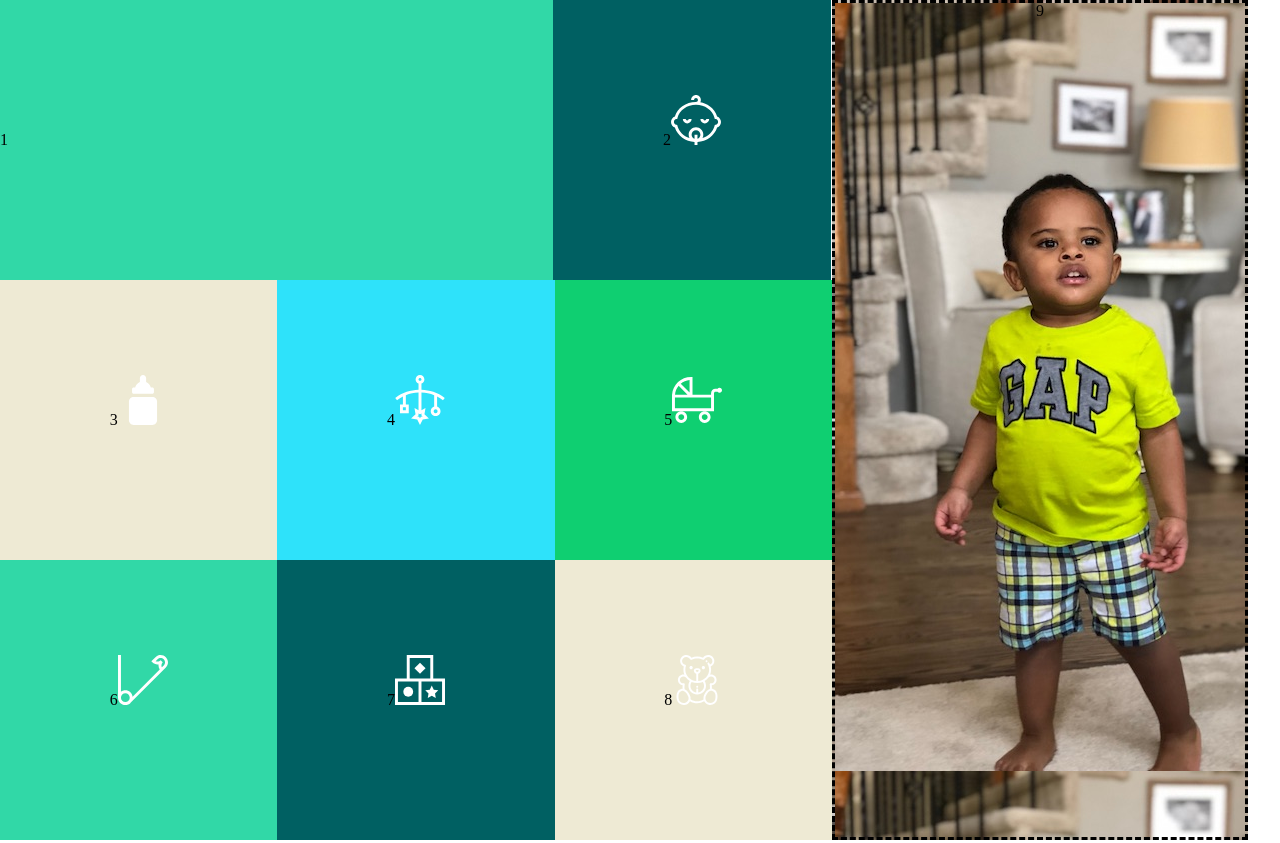
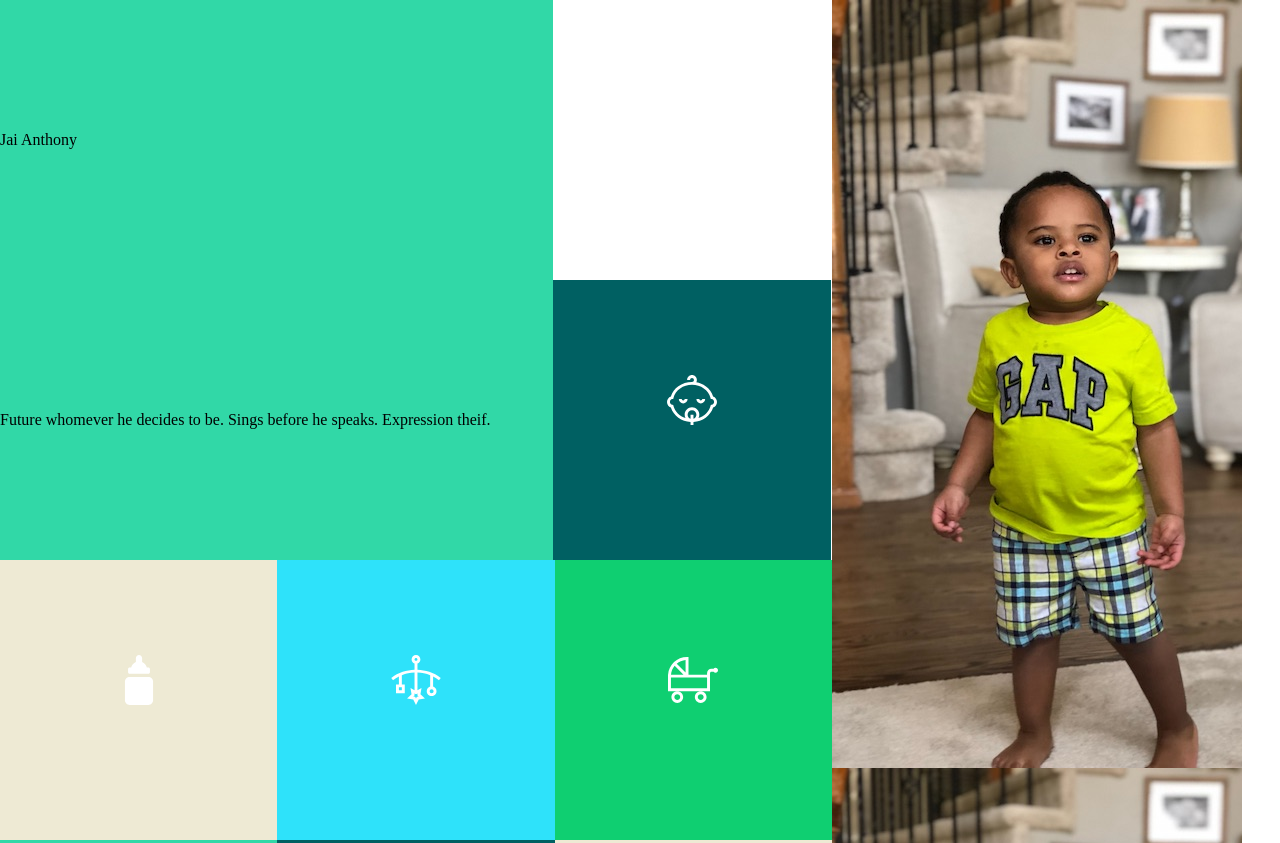
Before and after one commit to kyleewellons/kw-comp-challenge-1, a plain HTML site: page index.html in a window 1280 px wide. Shown: the top 843 px of the page. Drawn offline with Linux system fonts and the light colour scheme.

Commit message:
Add header

```diff
--- a/index.html
+++ b/index.html
@@ -9,28 +9,28 @@
 <body>
 <div class="wrapper">
   <section class="container1">
-    <article class="box1">1
+    <article class="box1">
+      <h1>Jai Anthony</h1>
+      <p>Future whomever he decides to be. Sings before he speaks. Expression theif.</p>
     </article>
-    <article class="box2 box">2<img src="Images/baby (1).svg" width="50px">
+    <article class="box2 box"><img src="Images/baby (1).svg" width="50px">
     </article>
-    <article class="box3 box">3<img src="Images/baby-bottle.svg" width="50px">
+    <article class="box3 box"><img src="Images/baby-bottle.svg" width="50px">
     </article>
-    <article class="box4 box">4<img src="Images/mobile.svg" width="50px">
+    <article class="box4 box"><img src="Images/mobile.svg" width="50px">
     </article>
-    <article class="box5 box">5<img src="Images/pushchair.svg" width="50px">
+    <article class="box5 box"><img src="Images/pushchair.svg" width="50px">
     </article>
-    <article class="box6 box">6<img src="Images/safety-pin.svg" width="50px">
+    <article class="box6 box"><img src="Images/safety-pin.svg" width="50px">
     </article>
-    <article class="box7 box">7<img src="Images/shapes (1).svg" width="50px">
+    <article class="box7 box"><img src="Images/shapes (1).svg" width="50px">
     </article>
-    <article class="box8 box">8<img src="Images/teddy-bear.svg" width="50px">
+    <article class="box8 box"><img src="Images/teddy-bear.svg" width="50px">
     </article>
   </section>
  <section class="container2">
-    <article class="box9 box">9</article>
+    <article class="box9 box"></article>
  </section>
 </div>
-
-
 </body>
 </html>
--- a/style.css
+++ b/style.css
@@ -50,7 +50,6 @@
 }
 
 .box9 {
-  border: black dashed;
   /*display: inline-flex;*/
   float: top right;
   width:410px;
```
